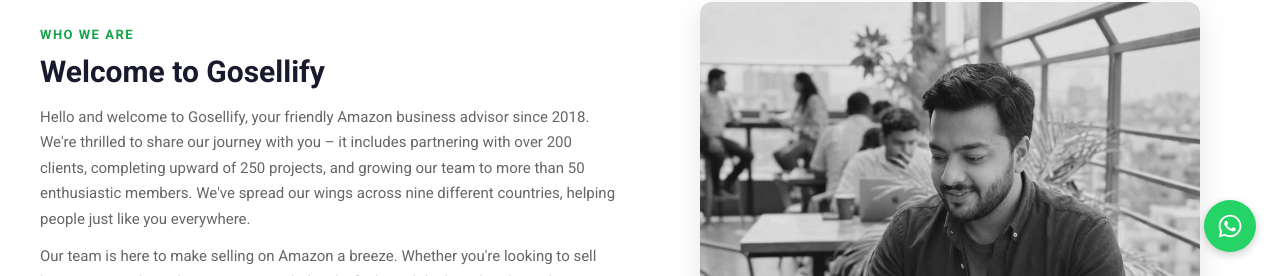
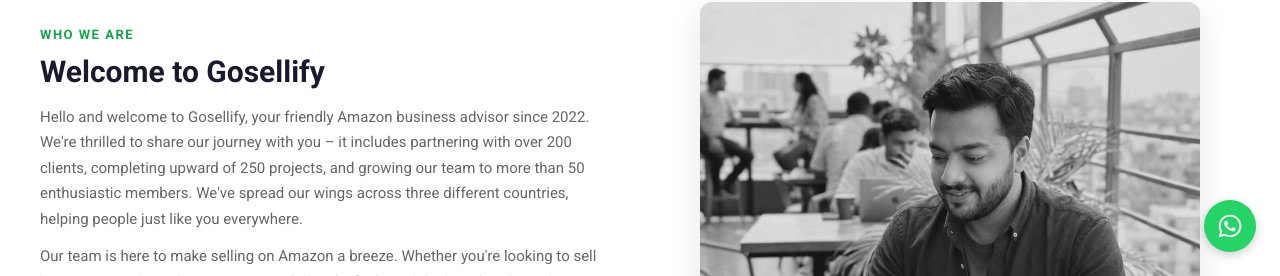
Before and after one commit to khawajaali1020/Webgosellify, a Next.js app: page /about in a window 1280 px wide. Shown: the part 524-800 px from the top of the page. Built offline with nearby package versions, Linux system fonts and the light colour scheme.

Commit message:
Update page.tsx

```diff
--- a/src/app/about/page.tsx
+++ b/src/app/about/page.tsx
@@ -125,11 +125,11 @@
               </h2>
               <p className="typo-body" style={{ marginBottom: "12px" }}>
                 Hello and welcome to Gosellify, your friendly Amazon business
-                advisor since 2018. We&apos;re thrilled to share our journey
+                advisor since 2022. We&apos;re thrilled to share our journey
                 with you &ndash; it includes partnering with over 200 clients,
                 completing upward of 250 projects, and growing our team to more
                 than 50 enthusiastic members. We&apos;ve spread our wings across
-                nine different countries, helping people just like you everywhere.
+                three different countries, helping people just like you everywhere.
               </p>
               <p className="typo-body" style={{ marginBottom: "12px" }}>
                 Our team is here to make selling on Amazon a breeze. Whether
```
